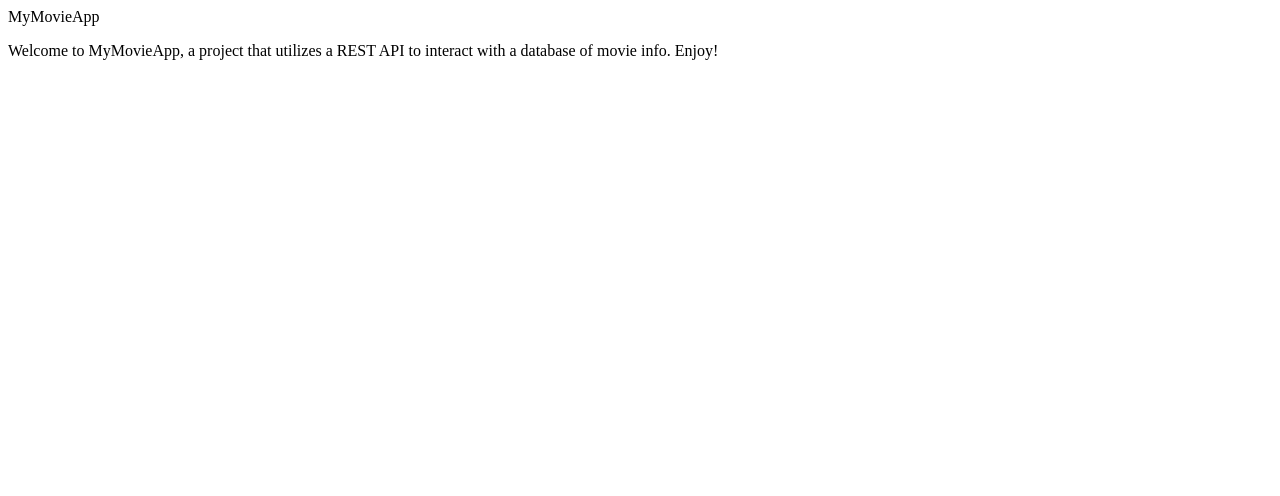
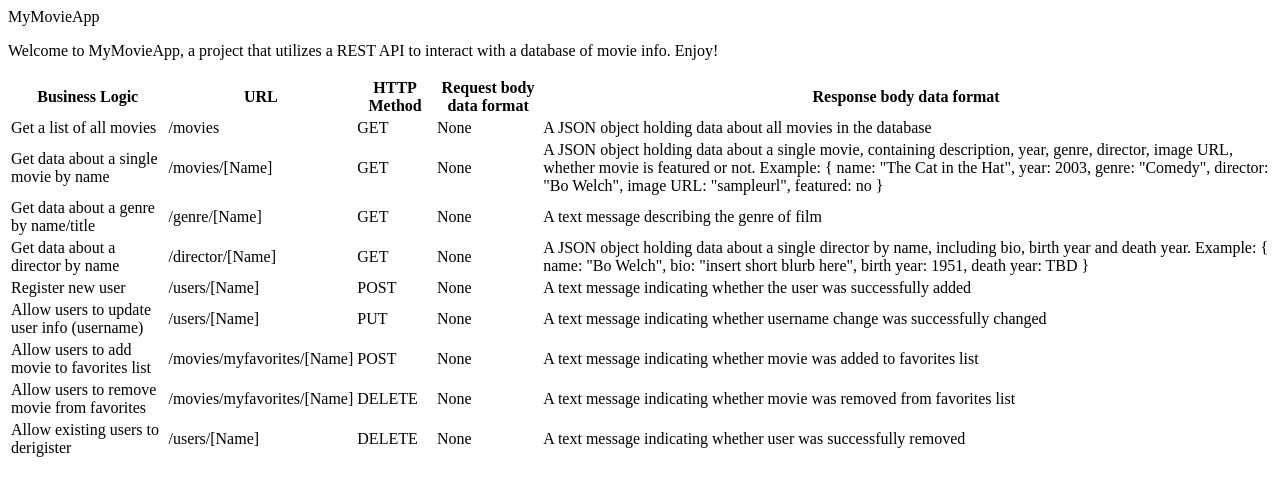
Before and after one commit to christopherinvans/movie-api, a website: page public/documentation.html in a window 1280 px wide. Drawn offline with Linux system fonts and the light colour scheme.

Commit message:
added documentation for each endpoint

```diff
--- a/public/documentation.html
+++ b/public/documentation.html
@@ -9,4 +9,92 @@
 <body>
     <header>MyMovieApp</header>
     <p>Welcome to MyMovieApp, a project that utilizes a REST API to interact with a database of movie info. Enjoy!</p>
-</body>
+    <table>
+      <tr>
+        <th>Business Logic</th>
+        <th>URL</th>
+        <th>HTTP Method</th>
+        <th>Request body data format</th>
+        <th>Response body data format</th>
+      </tr>
+      <tr>
+        <td>Get a list of all movies</td>
+        <td>/movies</td>
+        <td>GET</td>
+        <td>None</td>
+        <td>A JSON object holding data about all movies in the database</td>
+      </tr>
+      <tr>
+        <td>Get data about a single movie by name</td>
+        <td>/movies/[Name]</td>
+        <td>GET</td>
+        <td>None</td>
+        <td>A JSON object holding data about a single movie, containing description, year, genre, director, image URL, whether movie is featured or not. Example:
+          {
+            name: "The Cat in the Hat",
+            year: 2003,
+            genre: "Comedy",
+            director: "Bo Welch",
+            image URL: "sampleurl",
+            featured: no
+          }
+        </td>
+      </tr>
+      <tr>
+        <td>Get data about a genre by name/title</td>
+        <td>/genre/[Name]</td>
+        <td>GET</td>
+        <td>None</td>
+        <td>A text message describing the genre of film</td>
+      </tr>
+      <tr>
+        <td>Get data about a director by name</td>
+        <td>/director/[Name]</td>
+        <td>GET</td>
+        <td>None</td>
+        <td>A JSON object holding data about a single director by name, including bio, birth year and death year. Example:
+          {
+            name: "Bo Welch",
+            bio: "insert short blurb here",
+            birth year: 1951,
+            death year: TBD
+          }
+        </td>
+      </tr>
+      <tr>
+        <td>Register new user</td>
+        <td>/users/[Name]</td>
+        <td>POST</td>
+        <td>None</td>
+        <td>A text message indicating whether the user was successfully added</td>
+      </tr>
+      <tr>
+        <td>Allow users to update user info (username)</td>
+        <td>/users/[Name]</td>
+        <td>PUT</td>
+        <td>None</td>
+        <td>A text message indicating whether username change was successfully changed</td>
+      </tr>
+      <tr>
+        <td>Allow users to add movie to favorites list</td>
+        <td>/movies/myfavorites/[Name]</td>
+        <td>POST</td>
+        <td>None</td>
+        <td>A text message indicating whether movie was added to favorites list</td>
+      </tr>
+      <tr>
+        <td>Allow users to remove movie from favorites</td>
+        <td>/movies/myfavorites/[Name]</td>
+        <td>DELETE</td>
+        <td>None</td>
+        <td>A text message indicating whether movie was removed from favorites list</td>
+      </tr>
+      <tr>
+        <td>Allow existing users to derigister</td>
+        <td>/users/[Name]</td>
+        <td>DELETE</td>
+        <td>None</td>
+        <td>A text message indicating whether user was successfully removed</td>
+      </tr>
+    </table>
+  </body>
```
Also changed, not shown: 1 other file.
